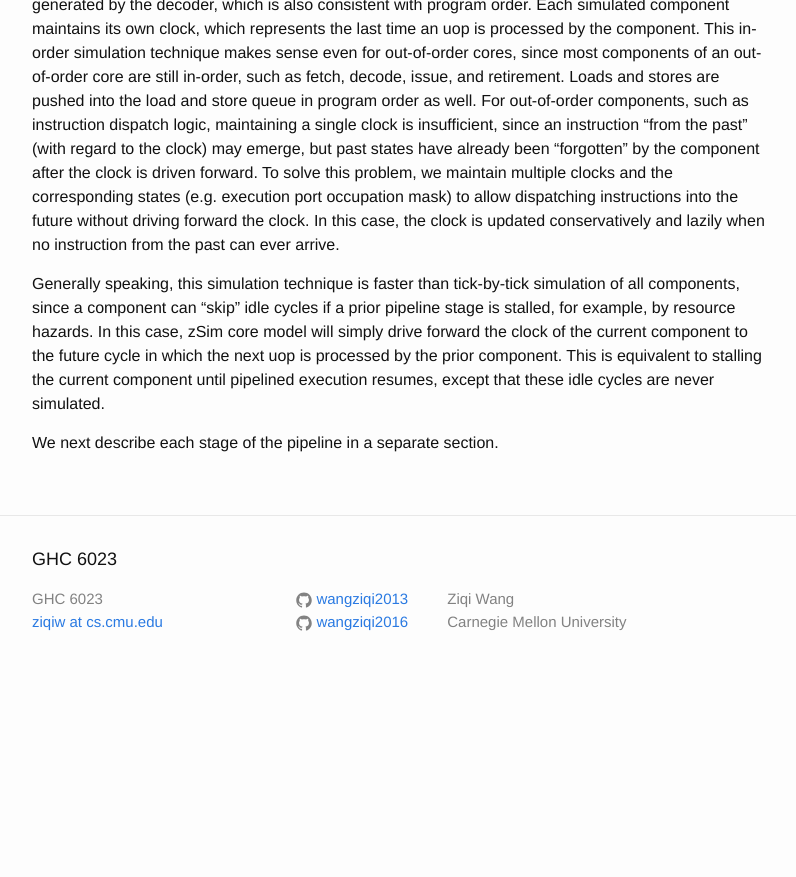
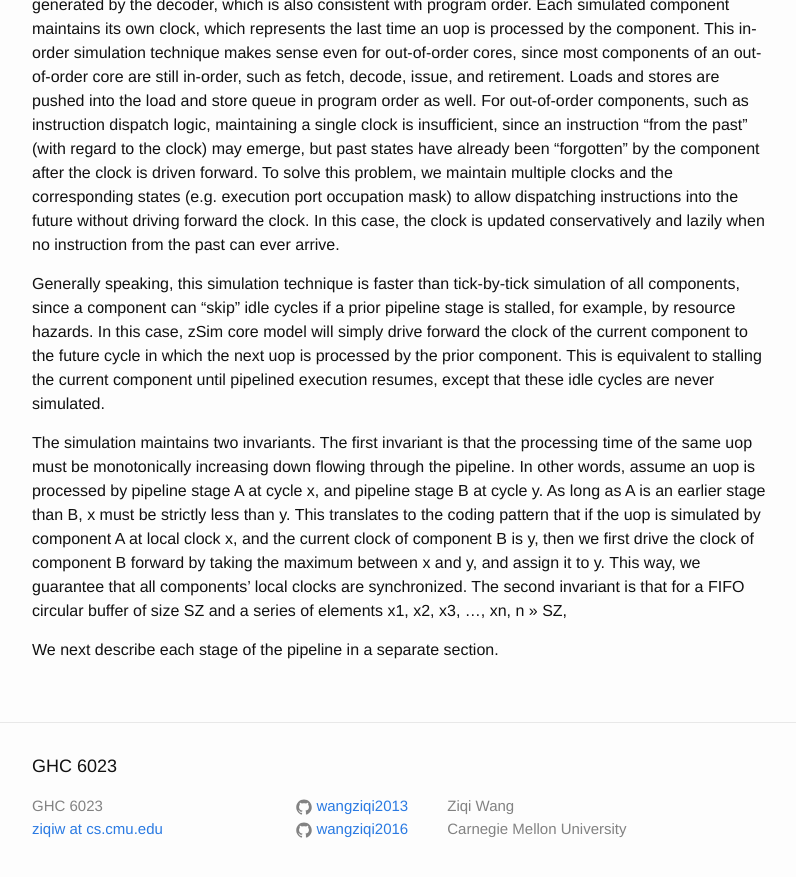
Before and after one commit to wangziqi2013/wangziqi2013.github.io, a Jekyll site: the page built from _posts/2019-12-31-zsim-microarch.markdown, in a window 1280 px wide and 900 px high, scrolled down 10826 px. Shown: the top 877 px of the window, without its empty margins (238-1034 px from the left). Built offline with Jekyll 4.4.1, drawn with Linux system fonts in a browser that asks for light colours; before the commit the page ends 11519 px from its top, so only the background shows below that.

Commit message:
Adding invariant

```diff
--- a/_posts/2019-12-31-zsim-microarch.markdown
+++ b/_posts/2019-12-31-zsim-microarch.markdown
@@ -396,6 +396,12 @@ will simply drive forward the clock of the current component to the future cycle
 prior component. This is equivalent to stalling the current component until pipelined execution resumes, except that these
 idle cycles are never simulated.
 
-
+The simulation maintains two invariants. The first invariant is that the processing time of the same uop must be monotonically
+increasing down flowing through the pipeline. In other words, assume an uop is processed by pipeline stage A at cycle x,
+and pipeline stage B at cycle y. As long as A is an earlier stage than B, x must be strictly less than y. This translates
+to the coding pattern that if the uop is simulated by component A at local clock x, and the current clock of component B
+is y, then we first drive the clock of component B forward by taking the maximum between x and y, and assign it to y. This
+way, we guarantee that all components' local clocks are synchronized. The second invariant is that for a FIFO circular
+buffer of size SZ and a series of elements x1, x2, x3, ..., xn, n >> SZ,
 
 We next describe each stage of the pipeline in a separate section.
```
